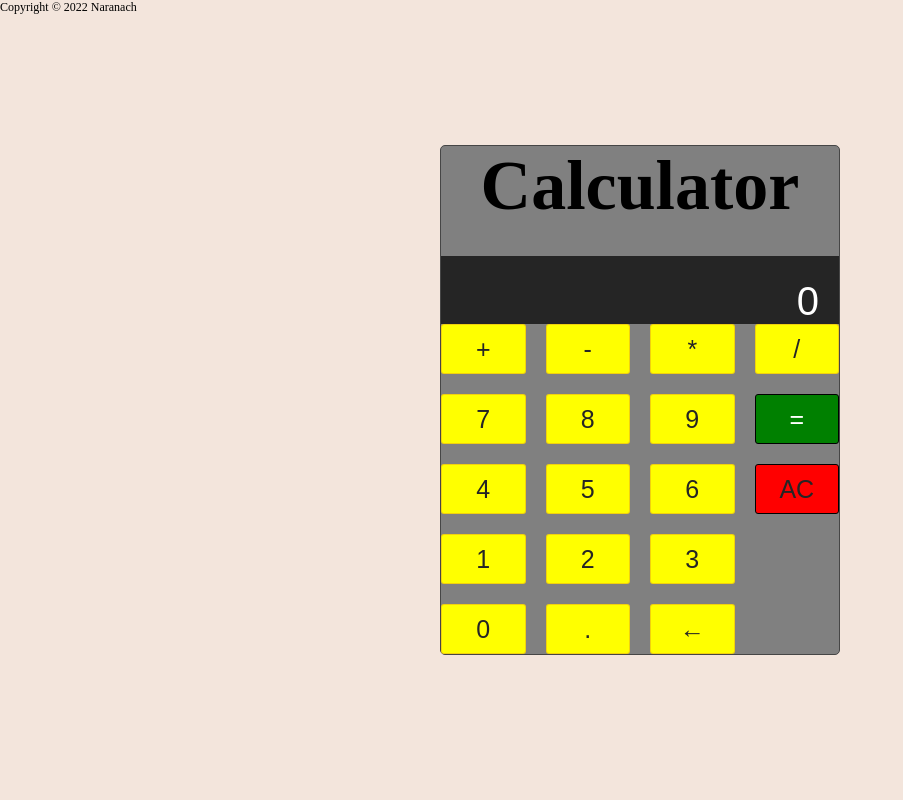
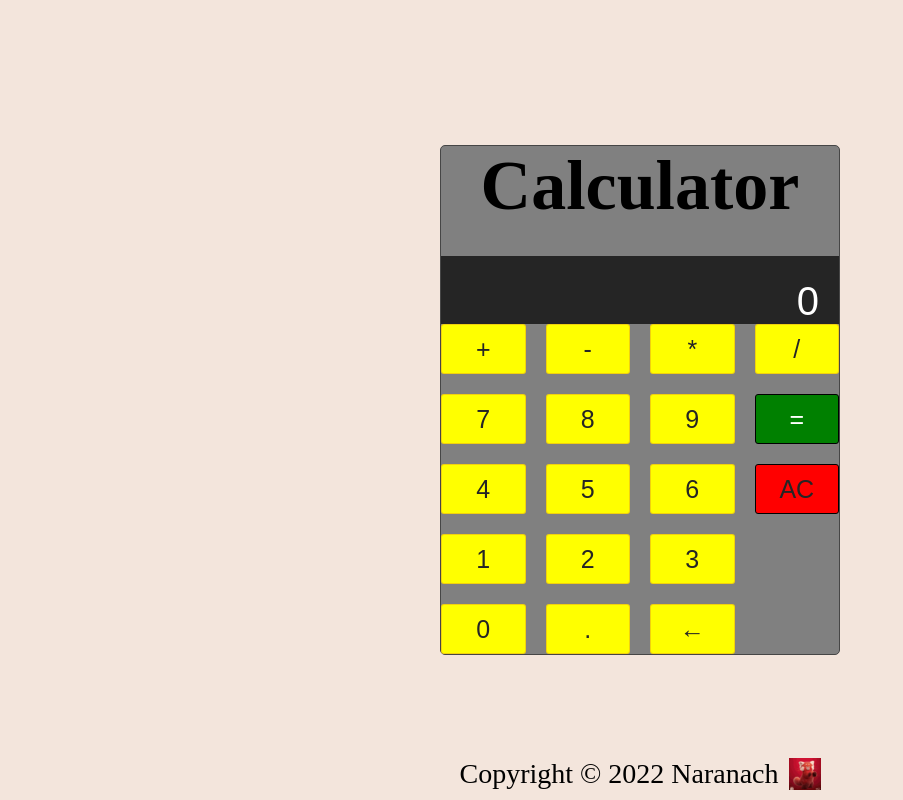
Before and after one commit to Naranach/JavascriptBasicCalculator, a plain HTML site: page index.html in a window 1280 px wide. Shown: the whole page, without its empty margins (0-903 px from the left). Drawn offline with Linux system fonts and the light colour scheme.

Commit message:
footer changed

```diff
--- a/style.css
+++ b/style.css
@@ -74,3 +74,29 @@ button:hover{
     text-align: right;
     padding-left: 20px; padding-right: 20px;
 }
+.icon {
+    background: url('icon.ico');
+    height: 32px;
+    width: 32px;
+    display: block;
+    /* Other styles here */
+}
+.footer {
+    position: absolute;
+    bottom: 0;
+    left: 0;
+    display: flex;
+    align-items: center;
+    justify-content: center;
+    gap: 10px;
+    width: 100%;
+    padding: 10px;
+    font-size: 28px;
+  }
+  .icon {
+    background: url('icon.ico');
+    height: 32px;
+    width: 32px;
+    display: block;
+    /* Other styles here */
+}
```
